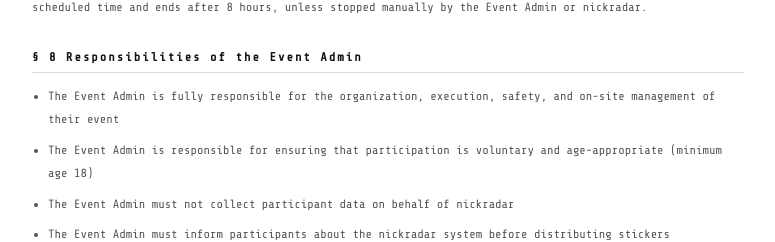
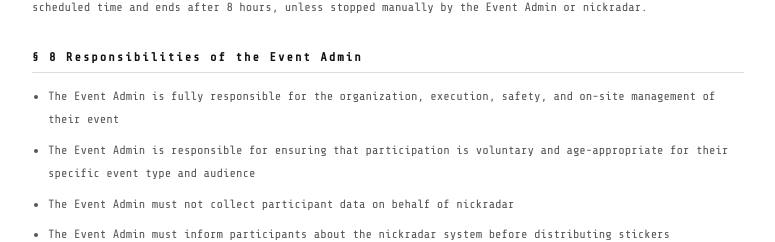
Before and after one commit to lu76-dev/nickradar_website, a plain HTML site: page terms.html in a window 1280 px wide. Shown: the part 1353-1595 px from the top of the page, without its empty margins (252-1027 px from the left). Drawn offline with nearby package versions, Linux system fonts and the light colour scheme.

Commit message:
v8.12.0 age restriction EA responsibility

```diff
--- a/terms.html
+++ b/terms.html
@@ -86,7 +86,7 @@
     <h3>&sect; 8 Responsibilities of the Event Admin</h3>
     <ul>
       <li>The Event Admin is fully responsible for the organization, execution, safety, and on-site management of their event</li>
-      <li>The Event Admin is responsible for ensuring that participation is voluntary and age-appropriate (minimum age 18)</li>
+      <li>The Event Admin is responsible for ensuring that participation is voluntary and age-appropriate for their specific event type and audience</li>
       <li>The Event Admin must not collect participant data on behalf of nickradar</li>
       <li>The Event Admin must inform participants about the nickradar system before distributing stickers</li>
     </ul>
```
